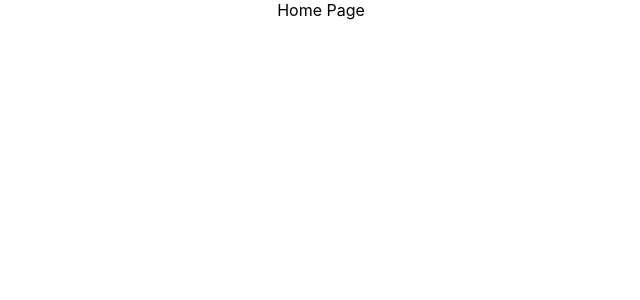
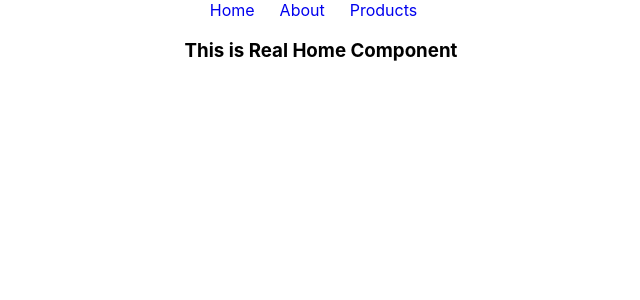
Before and after one commit to GitHub-Sanjit/explore-routes, a React (Create React App) app: page /home in a window 1280 px wide. Shown: the top 300 px of the page, without its empty margins (319-959 px from the left). Built offline with nearby package versions, Linux system fonts and the light colour scheme.

Commit message:
Header designed

```diff
--- /dev/null
+++ b/src/components/About/About.js
@@ -0,0 +1,13 @@
+import React from 'react';
+import Header from '../Header/Header';
+
+const About = () => {
+    return (
+        <div>
+            <Header></Header>
+            <h5>This is the true real About Page</h5>
+        </div>
+    );
+};
+
+export default About;
--- /dev/null
+++ b/src/components/Header/Header.css
@@ -0,0 +1,9 @@
+.header a {
+  text-decoration: none;
+  margin-right: 15px;
+  padding: 2px 5px;
+}
+
+.header a:hover {
+  background-color: lightblue;
+}
--- /dev/null
+++ b/src/components/Header/Header.js
@@ -0,0 +1,16 @@
+import React from "react";
+import { Link } from "react-router-dom";
+
+import "./Header.css";
+
+const Header = () => {
+  return (
+    <div className="header">
+      <Link to="/home">Home</Link>
+      <Link to="/about">About</Link>
+      <Link to="/products">Products</Link>
+    </div>
+  );
+};
+
+export default Header;
--- /dev/null
+++ b/src/components/Home/Home.js
@@ -0,0 +1,13 @@
+import React from 'react';
+import Header from '../Header/Header';
+
+const Home = () => {
+    return (
+        <div>
+            <Header></Header>
+            <h3>This is Real Home Component</h3>
+        </div>
+    );
+};
+
+export default Home;
--- /dev/null
+++ b/src/components/Products/Products.js
@@ -0,0 +1,13 @@
+import React from 'react';
+import Header from '../Header/Header';
+
+const Products = () => {
+    return (
+        <div>
+            <Header></Header>
+            <h2>This is Products Pages</h2>
+        </div>
+    );
+};
+
+export default Products;
```
Also changed, not shown: src/App.js (+6 -2 lines).
